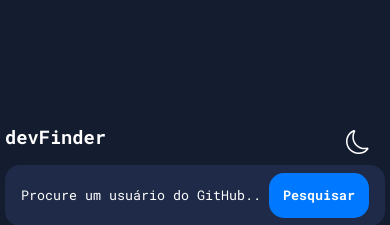
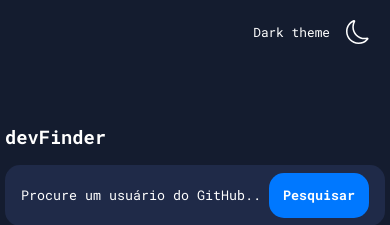
Before and after one commit to evaaldo/BUSCADOR-USUARIOS-GITHUB, a React (Create React App) app: page / in a window 390 px wide. Shown: the top 225 px of the page. Built offline with nearby package versions, Linux system fonts and the light colour scheme.

Commit message:
Reposicionamento do ícone na versão mobile e adicionando um label a ele

```diff
--- a/src/App.css
+++ b/src/App.css
@@ -99,6 +99,17 @@
   top: 170px;
 }
 
+.label-theme {
+  display: flex;
+  gap: 1em;
+  justify-content: center;
+  align-items: center;
+}
+
+.label-theme p {
+  font-size: .8em;
+}
+
 @media screen and (max-width: 1024px) {
 
   .container {
@@ -106,9 +117,9 @@
   }
 
   .theme-switch {
-    position: absolute;
+    position: fixed;
     right: 20px;
-    top: 130px;
+    top: 20px;
   }
 
 }
--- a/src/App.js
+++ b/src/App.js
@@ -20,9 +20,9 @@ function App() {
       <div className="App" id={theme}>
         <div className='theme-switch'>
           <input type='checkbox' id='change-theme' onChange={toggleTheme} checked={theme === 'light'}></input>
-          <label for='change-theme'>
-            <BsSun className='sol'/>
-            <BsMoon className='lua'/>
+          <label className='label-theme' for='change-theme'>
+            <p className='sol'>Light theme</p><BsSun className='sol'/>
+            <p className='lua'>Dark theme</p><BsMoon className='lua'/>
           </label>
         </div>
         <div>
```
